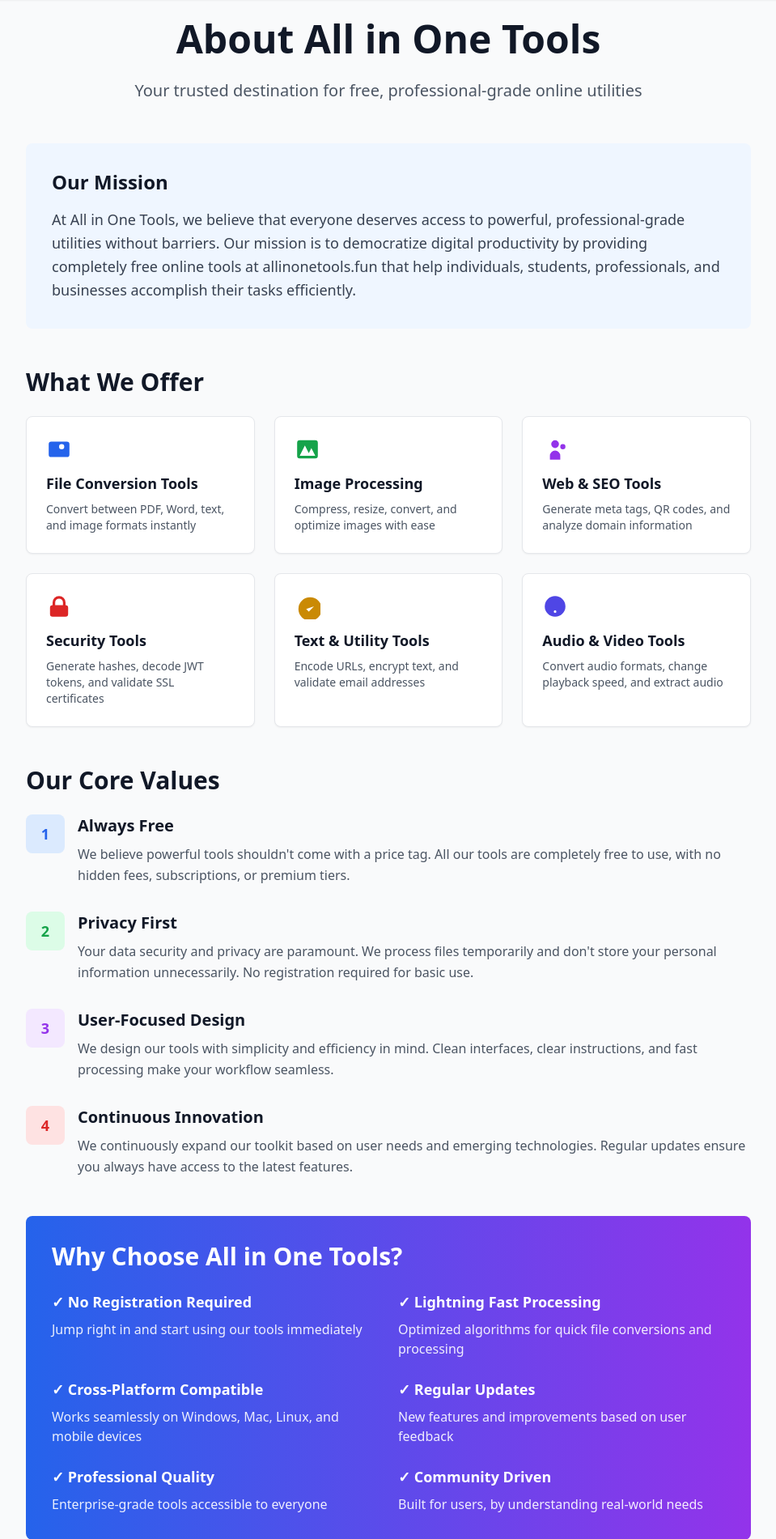
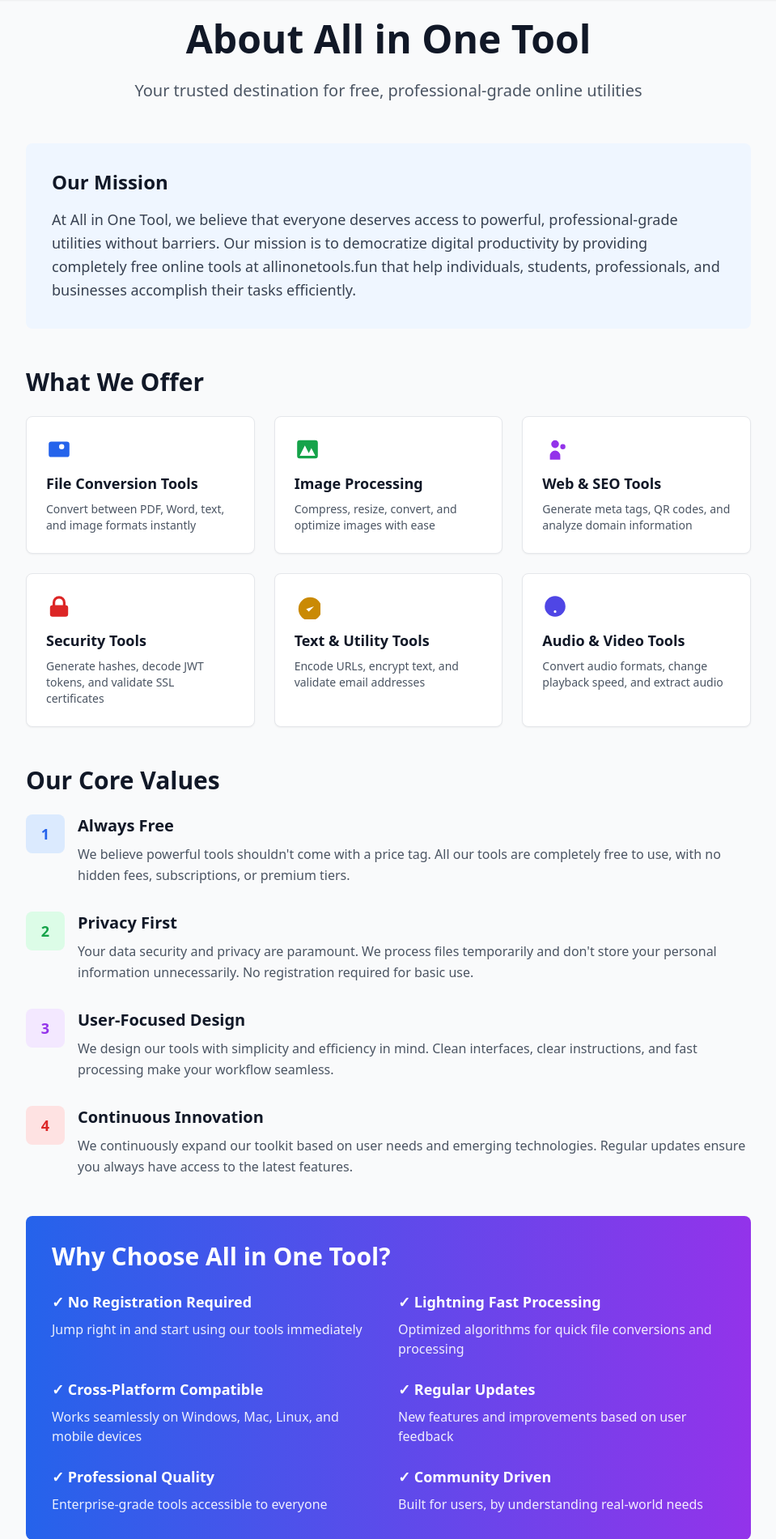
Before and after one commit to Shoaib-North-Rays/toolbox_project, a Django app: page /about/ in a window 1280 px wide; the page is wider, and only the part inside the window is pictured. Shown: the part 65-1966 px from the top of that part at 81% size, without its empty margins (160-1119 px from the left). Run offline with Django 4.2, Linux system fonts and the light colour scheme; some libraries are stand-ins or nearby versions.

Commit message:
Update about.html

```diff
--- a/templates/tool_app/about.html
+++ b/templates/tool_app/about.html
@@ -2,11 +2,11 @@
 
 {% block title %}About Us - Free Online Utilities for Everyone | All in One Tool{% endblock %}
 
-{% block description %}Learn about All in One Tools mission to provide free, reliable online utilities for file conversion, image processing, text manipulation, and more at allinonetool.store. No registration required.{% endblock %}
+{% block description %}Learn about All in One Tool mission to provide free, reliable online utilities for file conversion, image processing, text manipulation, and more at allinonetool.store. No registration required.{% endblock %}
 
-{% block keywords %}about all in one tools, free online tools, utility tools, file conversion tools, image processing, web tools mission{% endblock %}
+{% block keywords %}about All in One Tool, free online tools, utility tools, file conversion tools, image processing, web tools mission{% endblock %}
 
-{% block og_title %}About All in One Tools - Free Online Utilities{% endblock %}
+{% block og_title %}About All in One Tool - Free Online Utilities{% endblock %}
 
 {% block og_description %}Learn about our mission to provide free, reliable online tools for everyone. Professional utilities with no registration required.{% endblock %}
 
@@ -15,7 +15,7 @@
     <!-- Hero Section -->
     <div class="text-center mb-12">
         <h1 class="text-4xl md:text-5xl font-bold text-gray-900 mb-6">
-            About All in One Tools
+            About All in One Tool
         </h1>
         <p class="text-xl text-gray-600 leading-relaxed">
             Your trusted destination for free, professional-grade online utilities
@@ -27,7 +27,7 @@
         <div class="bg-blue-50 rounded-lg p-8 mb-8">
             <h2 class="text-2xl font-bold text-gray-900 mb-4">Our Mission</h2>
             <p class="text-gray-700 text-lg leading-relaxed">
-                At All in One Tools, we believe that everyone deserves access to powerful, professional-grade utilities without barriers.
+                At All in One Tool, we believe that everyone deserves access to powerful, professional-grade utilities without barriers.
                 Our mission is to democratize digital productivity by providing completely free online tools at allinonetools.fun that help
                 individuals, students, professionals, and businesses accomplish their tasks efficiently.
             </p>
@@ -171,7 +171,7 @@
     <!-- Why Choose Us -->
     <section class="mb-12">
         <div class="bg-gradient-to-r from-blue-600 to-purple-600 rounded-lg p-8 text-white">
-            <h2 class="text-3xl font-bold mb-6">Why Choose All in One Tools?</h2>
+            <h2 class="text-3xl font-bold mb-6">Why Choose All in One Tool?</h2>
 
             <div class="grid md:grid-cols-2 gap-6">
                 <div>
```
